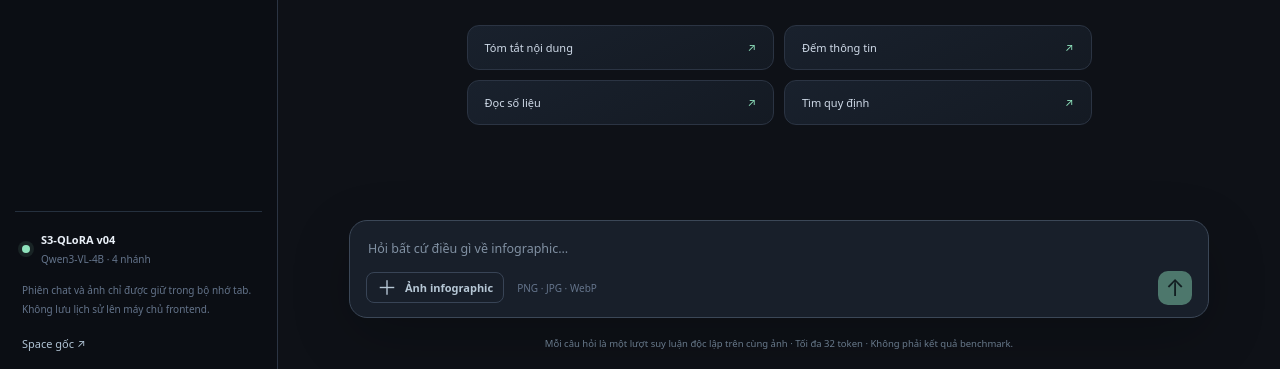
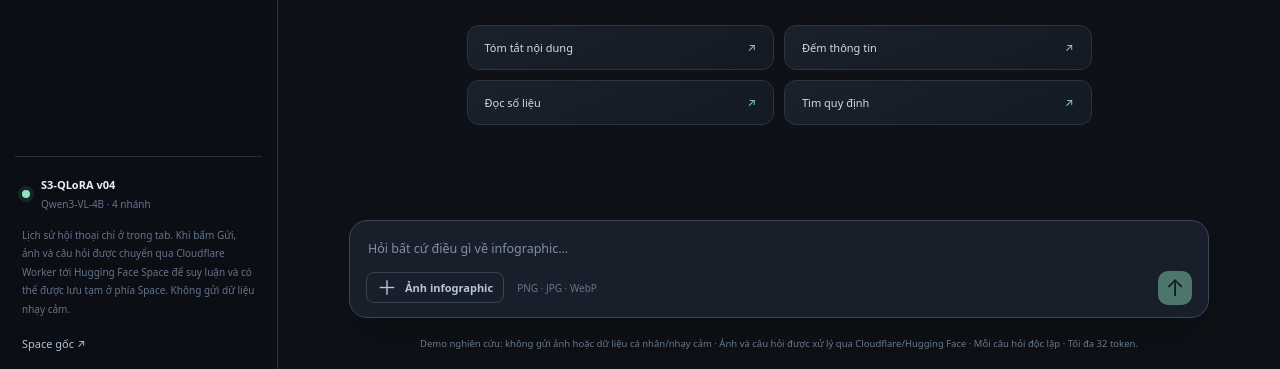
Before and after one commit to ptlocnguyen/vinfqa-chat-web, a plain HTML site: page index.html in a window 1280 px wide. Shown: the part 431-800 px from the top of the page. Drawn offline with Linux system fonts and the light colour scheme; no server answers.

Commit message:
docs(ui): show privacy and experimental-data notice before public release

```diff
--- a/index.html
+++ b/index.html
@@ -21,7 +21,7 @@
       <nav id="chatList" class="chat-list" aria-label="Các phiên chat"></nav>
       <div class="sidebar-bottom">
         <div class="mini-info"><span class="pulse-dot"></span><div><strong>S3-QLoRA v04</strong><small>Qwen3-VL-4B · 4 nhánh</small></div></div>
-        <p>Phiên chat và ảnh chỉ được giữ trong bộ nhớ tab. Không lưu lịch sử lên máy chủ frontend.</p>
+        <p>Lịch sử hội thoại chỉ ở trong tab. Khi bấm Gửi, ảnh và câu hỏi được chuyển qua Cloudflare Worker tới Hugging Face Space để suy luận và có thể được lưu tạm ở phía Space. Không gửi dữ liệu nhạy cảm.</p>
         <a href="https://huggingface.co/spaces/ptlocnguyen/s3-qlora-v04-demo" target="_blank" rel="noopener noreferrer">Space gốc <span aria-hidden="true">↗</span></a>
       </div>
     </aside>
@@ -59,7 +59,7 @@
           <div class="composer-bottom"><div class="left-tools"><label class="attach-button" for="imageInput" title="Đính kèm ảnh infographic"><span aria-hidden="true">＋</span><span>Ảnh infographic</span></label><input id="imageInput" type="file" accept="image/png,image/jpeg,image/webp" hidden/><span class="input-hint">PNG · JPG · WebP</span></div><button id="sendButton" class="send-btn" aria-label="Gửi câu hỏi" disabled>↑</button></div>
         </div>
         <div class="proof-row"><div id="turnstileBox" class="turnstile-box"></div><button id="refreshCaptcha" class="text-btn" type="button" hidden>Thử xác minh lại</button></div>
-        <p class="composer-footnote">Mỗi câu hỏi là một lượt suy luận độc lập trên cùng ảnh · Tối đa 32 token · Không phải kết quả benchmark.</p>
+        <p class="composer-footnote">Demo nghiên cứu: không gửi ảnh hoặc dữ liệu cá nhân/nhạy cảm · Ảnh và câu hỏi được xử lý qua Cloudflare/Hugging Face · Mỗi câu hỏi độc lập · Tối đa 32 token.</p>
       </div>
     </main>
   </div>
```
